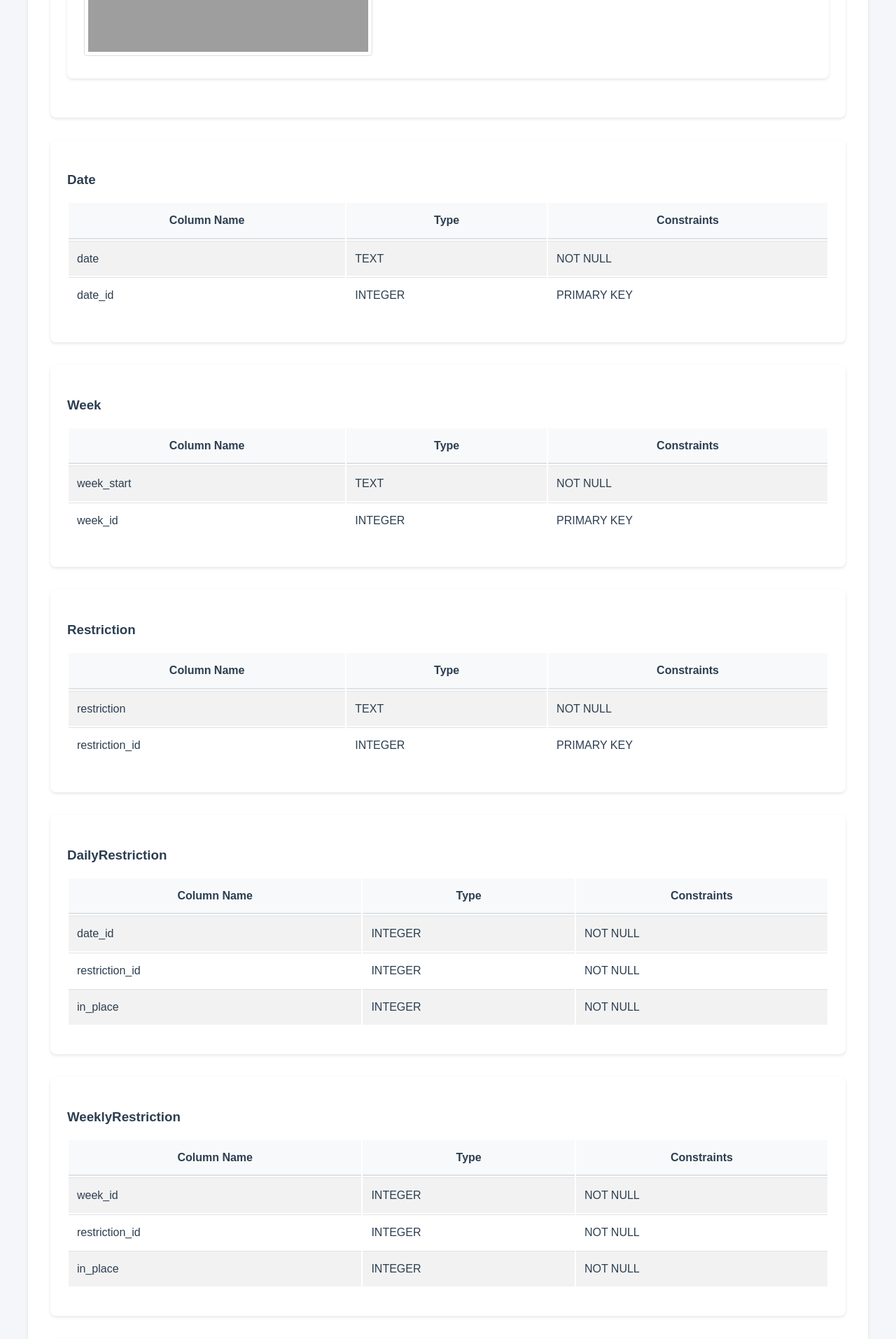
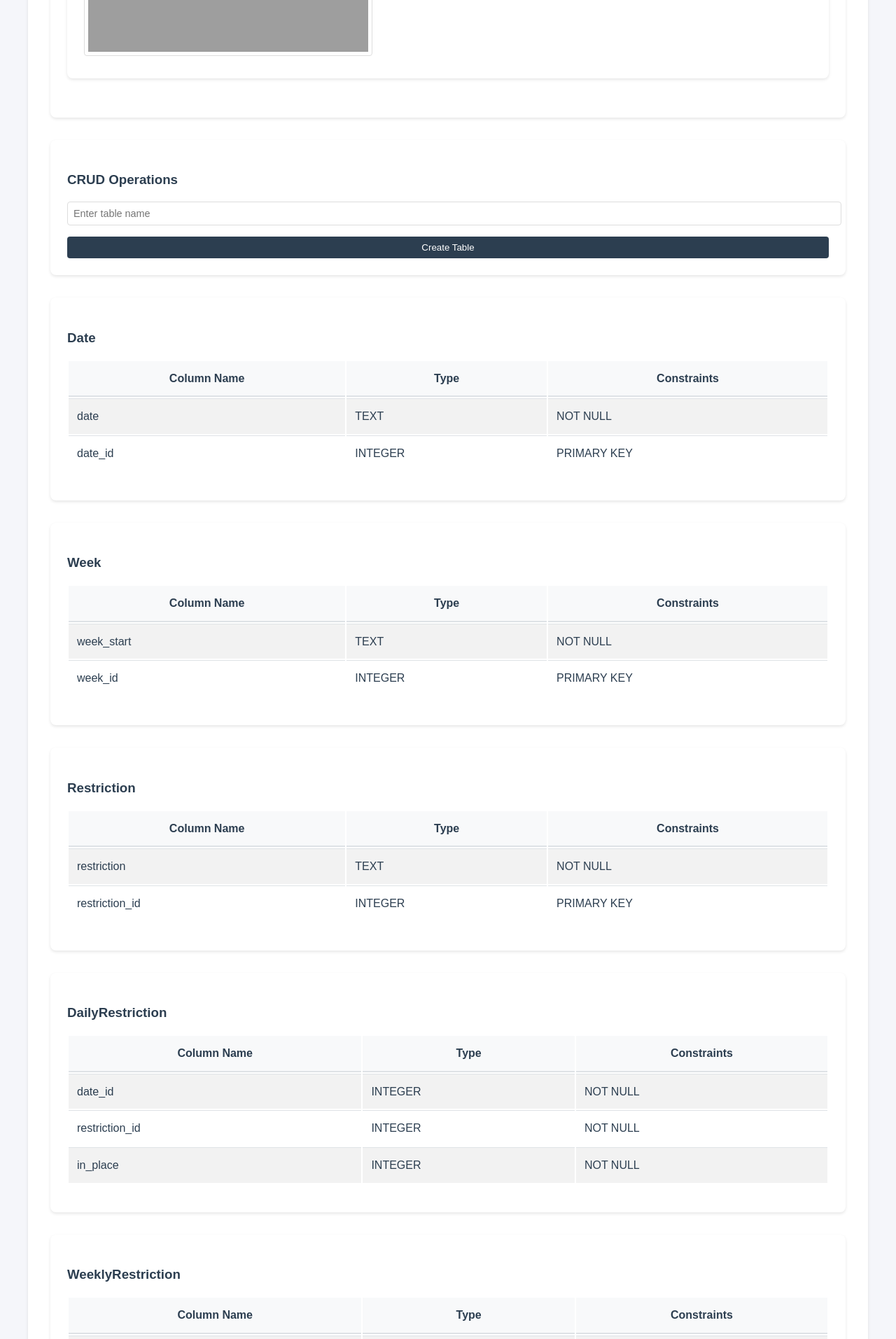
Before and after one commit to alexciechonski/CRUD-comp0034-Flask, a Flask app: page /dataset in a window 1280 px wide. Shown: the part 887-2800 px from the top of the page at 70% size. Run offline with Flask 3, Linux system fonts and the light colour scheme; data that the repository does not hold is empty; grey boxes are pictures that could not be loaded.

Commit message:
dataset add table works

```diff
--- a/src/frontend/app.py
+++ b/src/frontend/app.py
@@ -26,8 +26,8 @@ sys.path.append(str(Path(__file__).parent.parent.parent))
 from flask import Flask, render_template, url_for, jsonify
 from src.backend.data_server import DataServer
 from src.config import PATHS
-from src.utils import query_db, get_table_info, convert_to_date, show_tables, select_graphable_tables, get_databases
-from src.backend.erd_manager import Visualizer
+from src.utils import query_db, get_table_info, convert_to_date, show_tables, select_graphable_tables, get_databases, create_table
+from src.backend.erd_manager import Visualizer, CRUD
 from src.frontend.diagrams import Diagrams
 
 # Debug: Print the paths
@@ -300,5 +300,32 @@ def get_tables(database):
     except Exception as e:
         return jsonify({'error': str(e)}), 500
 
+@app.route('/api/create-table', methods=['POST'])
+def create_table_endpoint():
+    try:
+        data = request.get_json()
+        if not data:
+            return jsonify({'error': 'No data provided'}), 400
+
+        database = data.get('database')
+        table_name = data.get('table_name')
+
+        if not database or not table_name:
+            return jsonify({'error': 'Database and table name are required'}), 400
+
+        # Create a CRUD instance with the database name (not path)
+        crud = CRUD(database)
+
+        # Generate a unique graph_id based on the number of databases
+        graph_id = len(show_tables(database)) + 1
+
+        # Create the table using the CRUD add_table method
+        crud.add_table(table_name, graph_id)
+
+        return jsonify({'message': f'Table {table_name} created successfully'}), 200
+
+    except Exception as e:
+        return jsonify({'error': str(e)}), 500
+
 if __name__ == '__main__':
     app.run(debug=True)
--- a/src/frontend/templates/dataset.html
+++ b/src/frontend/templates/dataset.html
@@ -24,6 +24,12 @@
         {{ erd_html | safe }}
     </div>
     {% endif %}
+
+    <div id="crud-menu">
+        <h3>CRUD Operations</h3>
+        <input type="text" id="table-name-input" placeholder="Enter table name">
+        <button id="create-table-btn" class="btn btn-primary">Create Table</button>
+    </div>
 
     <div class="tables-container">
         {% for table_name, schema in table_info.items() %}
@@ -150,6 +156,62 @@
         text-align: center;
         margin-bottom: 1rem;
     }
+
+    #crud-menu {
+        background-color: white;
+        padding: 1.5rem;
+        border-radius: 8px;
+        box-shadow: 0 2px 4px rgba(0, 0, 0, 0.1);
+        margin-bottom: 2rem;
+    }
+
+    #crud-menu h3 {
+        color: var(--primary-color);
+        margin-bottom: 1rem;
+    }
+
+    #table-name-input {
+        width: 100%;
+        padding: 0.5rem;
+        margin-bottom: 1rem;
+        border: 1px solid #ddd;
+        border-radius: 4px;
+        font-size: 0.9rem;
+    }
+
+    #create-table-btn {
+        width: 100%;
+        padding: 0.5rem;
+        background-color: var(--primary-color);
+        color: white;
+        border: none;
+        border-radius: 4px;
+        cursor: pointer;
+        transition: background-color 0.2s;
+    }
+
+    #create-table-btn:hover {
+        background-color: #3a8f8f;
+    }
+
+    #create-table-message {
+        margin-top: 1rem;
+        padding: 0.5rem;
+        border-radius: 4px;
+        display: none;
+    }
+
+    .message-success {
+        background-color: #d4edda;
+        color: #155724;
+        border: 1px solid #c3e6cb;
+    }
+
+    .message-error {
+        background-color: #f8d7da;
+        color: #721c24;
+        border: 1px solid #f5c6cb;
+    }
 </style>
 {% endblock %}
 
@@ -157,6 +219,23 @@
 <script>
 document.addEventListener('DOMContentLoaded', function() {
     const databaseSelect = document.getElementById('databaseSelect');
+    const tableNameInput = document.getElementById('table-name-input');
+    const createTableBtn = document.getElementById('create-table-btn');
+    const crudMenu = document.getElementById('crud-menu');
+
+    // Add message div for table creation feedback
+    const messageDiv = document.createElement('div');
+    messageDiv.id = 'create-table-message';
+    crudMenu.appendChild(messageDiv);
+
+    function showMessage(message, isError = false) {
+        messageDiv.textContent = message;
+        messageDiv.className = isError ? 'message-error' : 'message-success';
+        messageDiv.style.display = 'block';
+        setTimeout(() => {
+            messageDiv.style.display = 'none';
+        }, 5000);
+    }
 
     // Load available databases
     async function loadDatabases() {
@@ -171,10 +250,10 @@ document.addEventListener('DOMContentLoaded', function() {
             // Add database options
             databases.forEach(db => {
                 const option = document.createElement('option');
-                option.value = db.name;
-                option.textContent = db.name.replace('.db', '').toUpperCase();  // Format display name
+                option.value = db.value;
+                option.textContent = db.label.replace('.db', '').toUpperCase();  // Format display name
                 // Set selected if it matches the current database
-                if (db.name === '{{ selected_db }}') {
+                if (db.value === '{{ selected_db }}') {
                     option.selected = true;
                 }
                 databaseSelect.appendChild(option);
@@ -193,6 +272,51 @@ document.addEventListener('DOMContentLoaded', function() {
         }
     });
 
+    // Handle table creation
+    createTableBtn.addEventListener('click', async function() {
+        const selectedDb = databaseSelect.value;
+        const tableName = tableNameInput.value.trim();
+
+        if (!selectedDb) {
+            showMessage('Please select a database first', true);
+            return;
+        }
+
+        if (!tableName) {
+            showMessage('Please enter a table name', true);
+            return;
+        }
+
+        try {
+            const response = await fetch('/api/create-table', {
+                method: 'POST',
+                headers: {
+                    'Content-Type': 'application/json',
+                },
+                body: JSON.stringify({
+                    database: selectedDb,
+                    table_name: tableName
+                })
+            });
+
+            const data = await response.json();
+
+            if (response.ok) {
+                showMessage('Table created successfully!');
+                tableNameInput.value = '';
+                // Reload the page after a short delay to show the new table
+                setTimeout(() => {
+                    window.location.reload();
+                }, 1500);
+            } else {
+                showMessage(data.error || 'Failed to create table', true);
+            }
+        } catch (error) {
+            console.error('Error creating table:', error);
+            showMessage('Failed to create table: ' + error.message, true);
+        }
+    });
+
     // Initial load of databases
     loadDatabases();
 });
```
Also changed, not shown: requirements.txt (+5 -4 lines), src/backend/data_server.py (+38 -21 lines), src/frontend/templates/time_series.html (+90 -122 lines), src/backend/data/custom.db, src/backend/data/graph.db, 1 other file.
